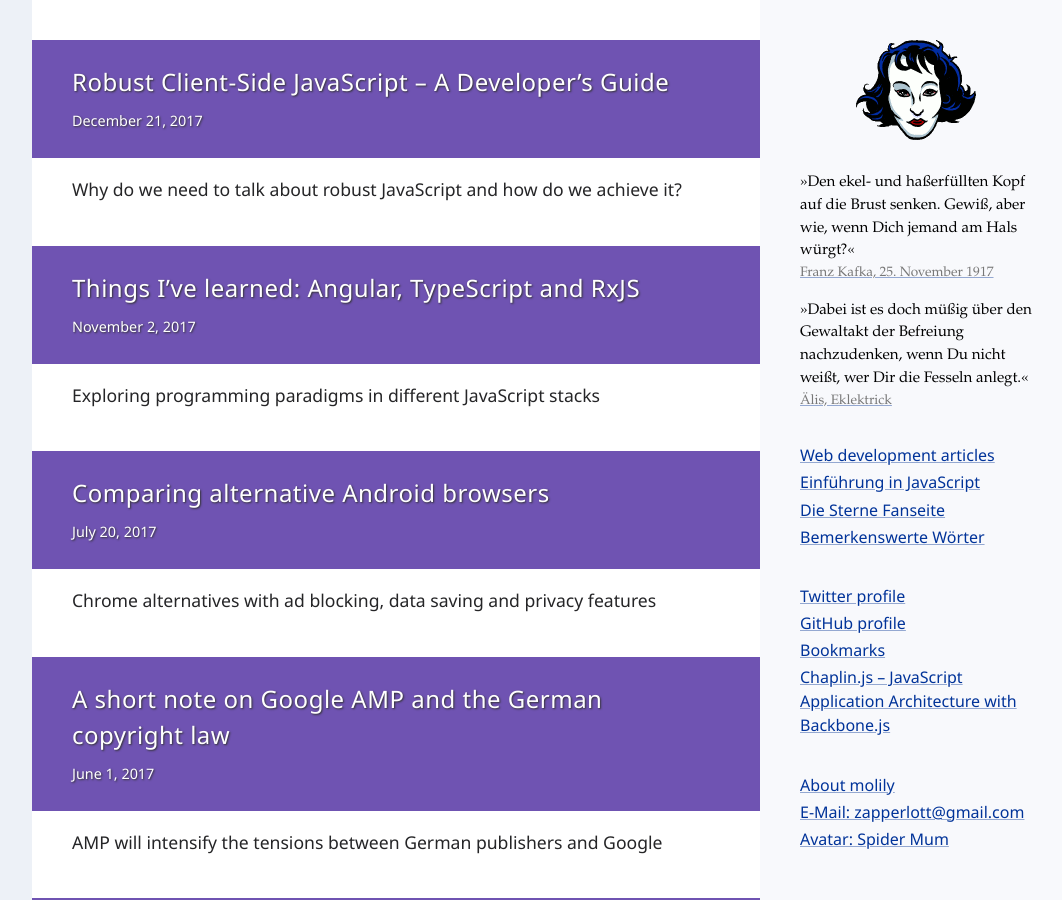
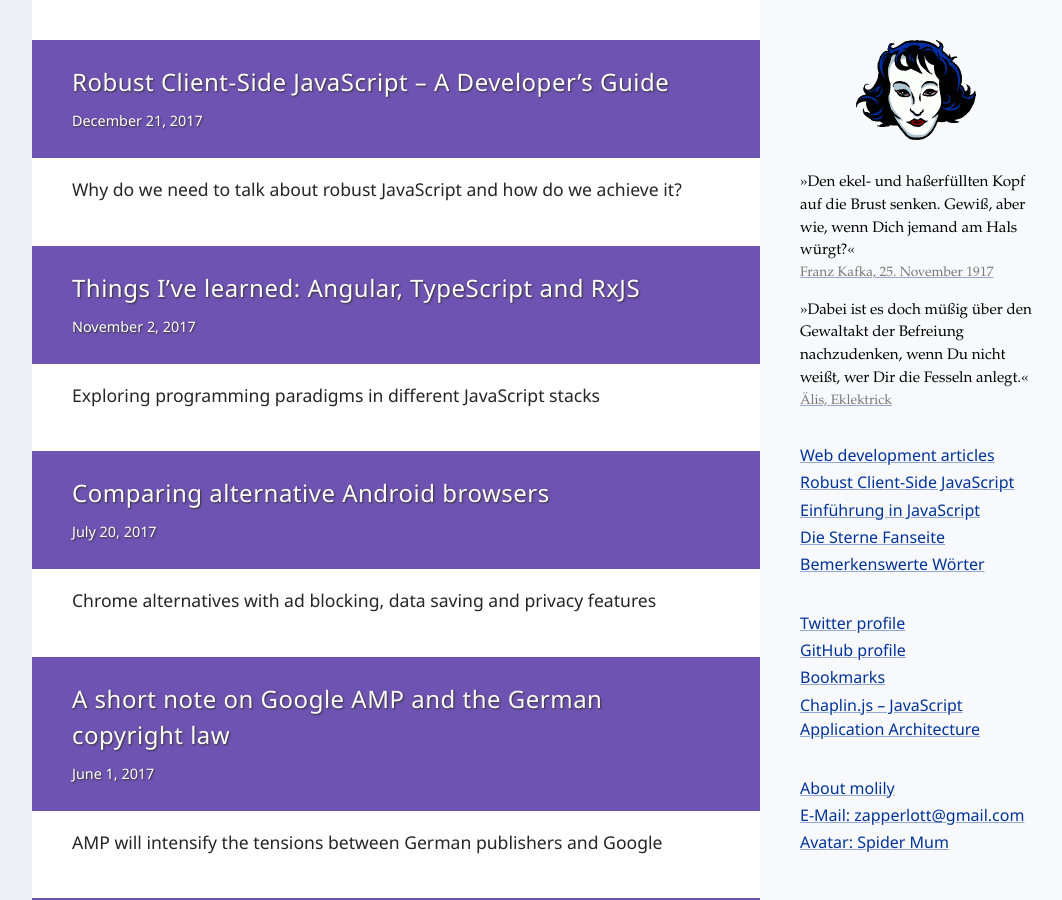
Before and after one commit to molily/molily.de, a Jekyll site: the page built from index.html, in a window 1280 px wide and 900 px high. Shown: the whole window, without its empty margins (88-1150 px from the left). Built offline with Jekyll 4.4.1, drawn with Linux system fonts in a browser that asks for light colours; some web fonts are replaced.

Commit message:
Improve sidebar

```diff
--- a/_includes/sidebar.html
+++ b/_includes/sidebar.html
@@ -22,7 +22,8 @@
     <h2 class="accessible-hide">Links to pages on this site</h2>
 
     <ul class="linkblock">
-      <li><a href="/artikel/" class="linkblock__link">Web development articles</a></li>
+      <li><a href="/artikel/">Web development articles</a></li>
+      <li><a href="/robust-javascript/">Robust Client-Side JavaScript</a></li>
       <li><a href="/js/" lang="de" hreflang="de">Einführung in JavaScript</a></li>
       <li><a href="/sterne/" lang="de" hreflang="de">Die Sterne Fanseite</a></li>
       <li><a href="/lit-woerter/" lang="de" hreflang="de">Bemerkenswerte Wörter</a></li>
@@ -34,7 +35,7 @@
       <li><a href="https://twitter.com/molily">Twitter profile</a></li>
       <li><a href="https://github.com/molily">GitHub profile</a></li>
       <li><a href="https://www.diigo.com/user/molily">Bookmarks</a></li>
-      <li><a href="https://github.com/chaplinjs/chaplin">Chaplin.js – JavaScript Application Architecture with Backbone.js</a></li>
+      <li><a href="https://github.com/chaplinjs/chaplin">Chaplin.js – JavaScript Application Architecture</a></li>
     </ul>
 
     <h2 class="accessible-hide">Links about the author</h2>
```
